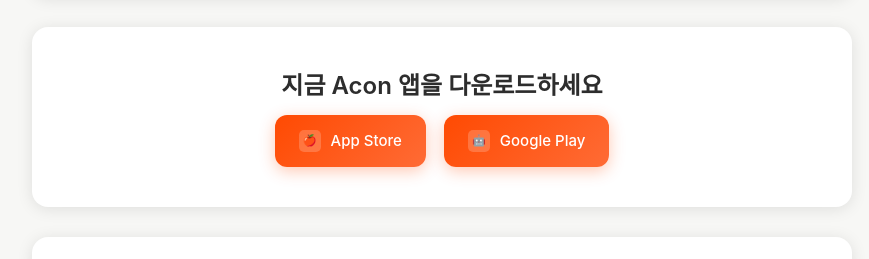
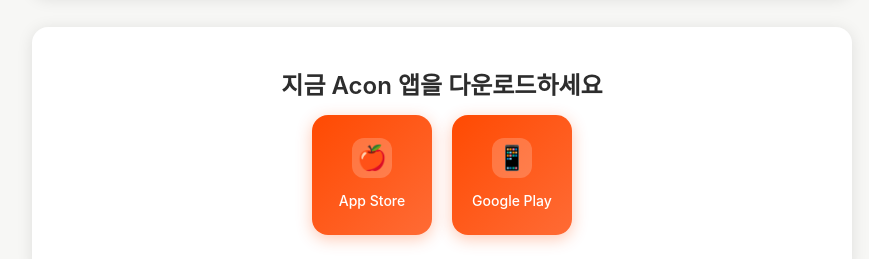
Before and after one commit to AconInc/ACON, a plain HTML site: page index.html in a window 1280 px wide. Shown: the part 693-952 px from the top of the page, without its empty margins (198-1067 px from the left). Drawn offline with Linux system fonts and the light colour scheme.

Commit message:
docs: Update index.html

```diff
--- a/index.html
+++ b/index.html
@@ -131,25 +131,28 @@
 
         .app-buttons {
             display: flex;
-            gap: 18px;
+            gap: 20px;
             justify-content: center;
             flex-wrap: wrap;
         }
 
         .app-button {
-            display: inline-flex;
+            display: flex;
+            flex-direction: column;
             align-items: center;
-            gap: 10px;
+            justify-content: center;
+            gap: 8px;
             background: linear-gradient(135deg, #ff4a02, #ff6b35);
             color: white;
             text-decoration: none;
-            padding: 14px 24px;
-            border-radius: 12px;
+            padding: 20px;
+            border-radius: 16px;
             font-weight: 500;
-            font-size: 15px;
+            font-size: 14px;
             box-shadow: 0 4px 16px rgba(255, 74, 2, 0.3);
             transition: all 0.3s ease;
-            min-width: 145px;
+            width: 120px;
+            height: 120px;
         }
 
         .app-button:hover {
@@ -164,14 +167,15 @@
         }
 
         .app-icon {
-            width: 22px;
-            height: 22px;
+            width: 40px;
+            height: 40px;
             background: rgba(255, 255, 255, 0.2);
-            border-radius: 5px;
+            border-radius: 12px;
             display: flex;
             align-items: center;
             justify-content: center;
-            font-size: 11px;
+            font-size: 24px;
+            margin-bottom: 4px;
         }
 
         .contact-section {
@@ -215,11 +219,12 @@
             }
 
             .app-buttons {
-                gap: 15px;
+                gap: 20px;
             }
 
             .app-button {
-                min-width: 130px;
+                width: 120px;
+                height: 120px;
             }
         }
     </style>
@@ -272,7 +277,7 @@
                 <a href="https://play.google.com/store/apps/details?id=com.acon.acon"
                    target="_blank"
                    class="app-button">
-                    <div class="app-icon">🤖</div>
+                    <div class="app-icon">📱</div>
                     <span>Google Play</span>
                 </a>
             </div>
```
